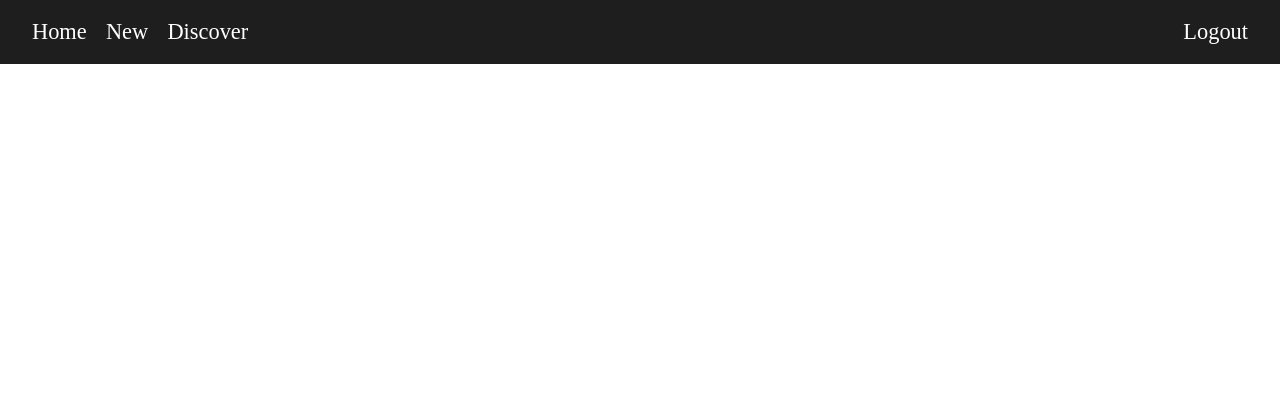
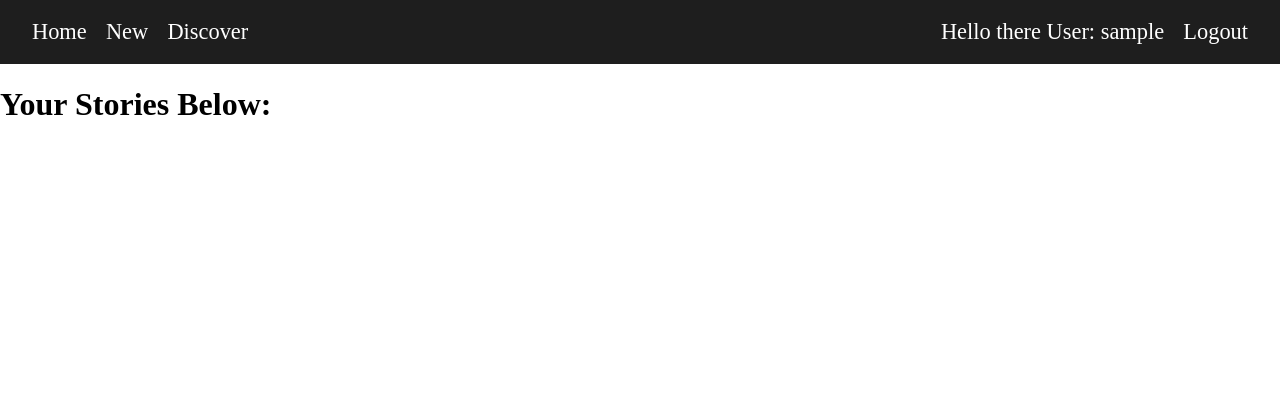
Before and after one commit to tamitakada/asleep_alpacas, a Flask app: page / in a window 1280 px wide. Shown: the top 420 px of the page. Run offline with Flask 2, Linux system fonts and the light colour scheme; the visitor is signed in with stand-in values (Sample User, id 1); data that the repository does not hold is empty.

Commit message:
adding some more css

```diff
--- a/app/static/styles.css
+++ b/app/static/styles.css
@@ -31,6 +31,9 @@ nav a {
   color: white;
   text-decoration: none;
 }
+nav p {
+  color: white;
+}
 
 nav a:hover {
   text-decoration: underline;
--- a/app/templates/home.html
+++ b/app/templates/home.html
@@ -6,6 +6,7 @@
   {% if stories is defined %}
     {# showing stories user has already done #}
     {% import "macros.jinja" as macros %}
+    <h1>Your Stories Below:</h1>
     {% for story in stories %}
     {{ macros.story(story.id, story.title, "[author]", story.last_update) }}
     {% endfor %}
--- a/app/templates/layout.html
+++ b/app/templates/layout.html
@@ -20,6 +20,7 @@ P00 -- Move Slowly and Fix Things
       </div>
       <div>
         {% if user is defined and user is not none %}
+          <a id = "user">Hello there User: {{user}}</a>
           <a id="logout"href="/logout">Logout</a>
         {% else %}
           <a id="login" href="/login">Login</a>
@@ -28,8 +29,7 @@ P00 -- Move Slowly and Fix Things
       </div>
     </nav>
 
-    {% block body %}{% endblock %}
-
+      {% block body %}{% endblock %}
     <footer>
       &copy; 2021 Asleep Alpacas
       <br />
```
Also changed, not shown: app/__init__.py (+0 -15 lines).
